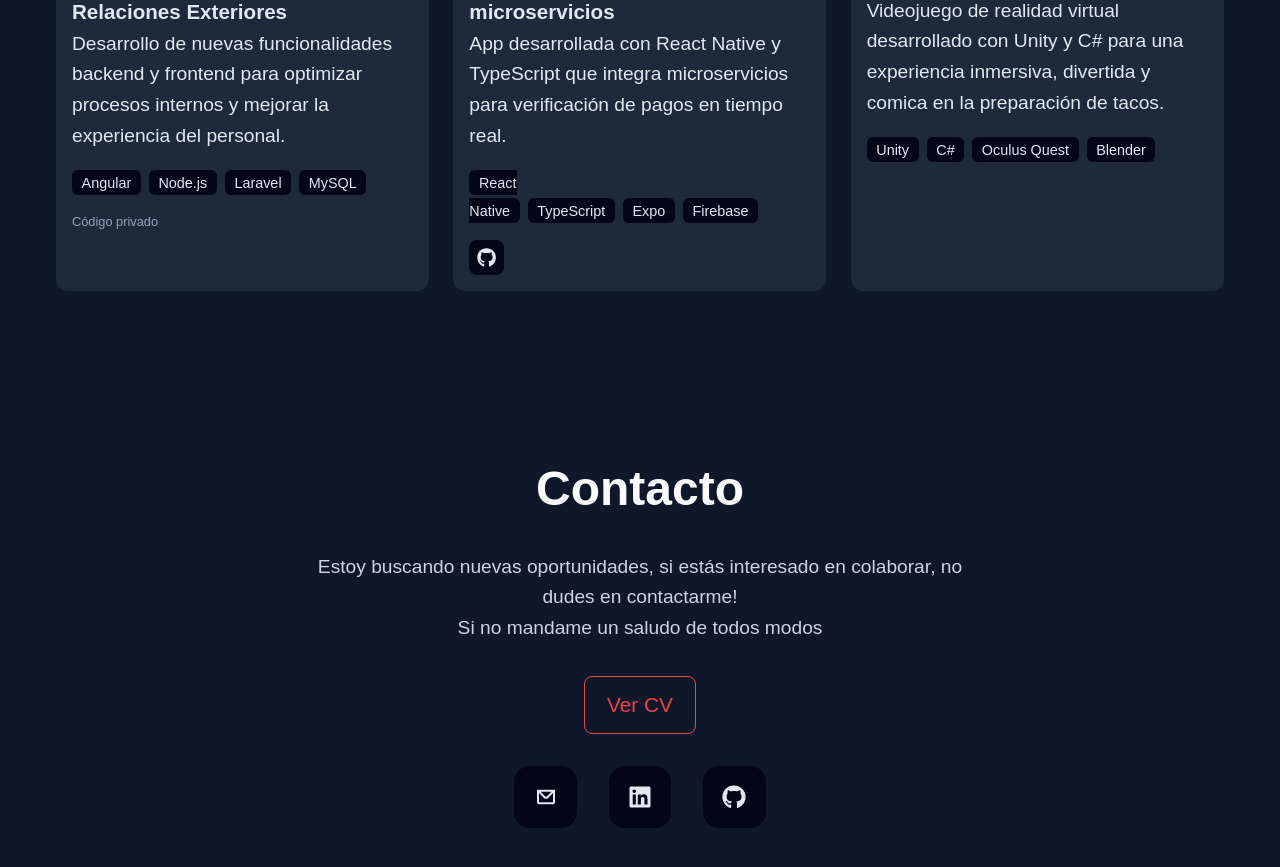
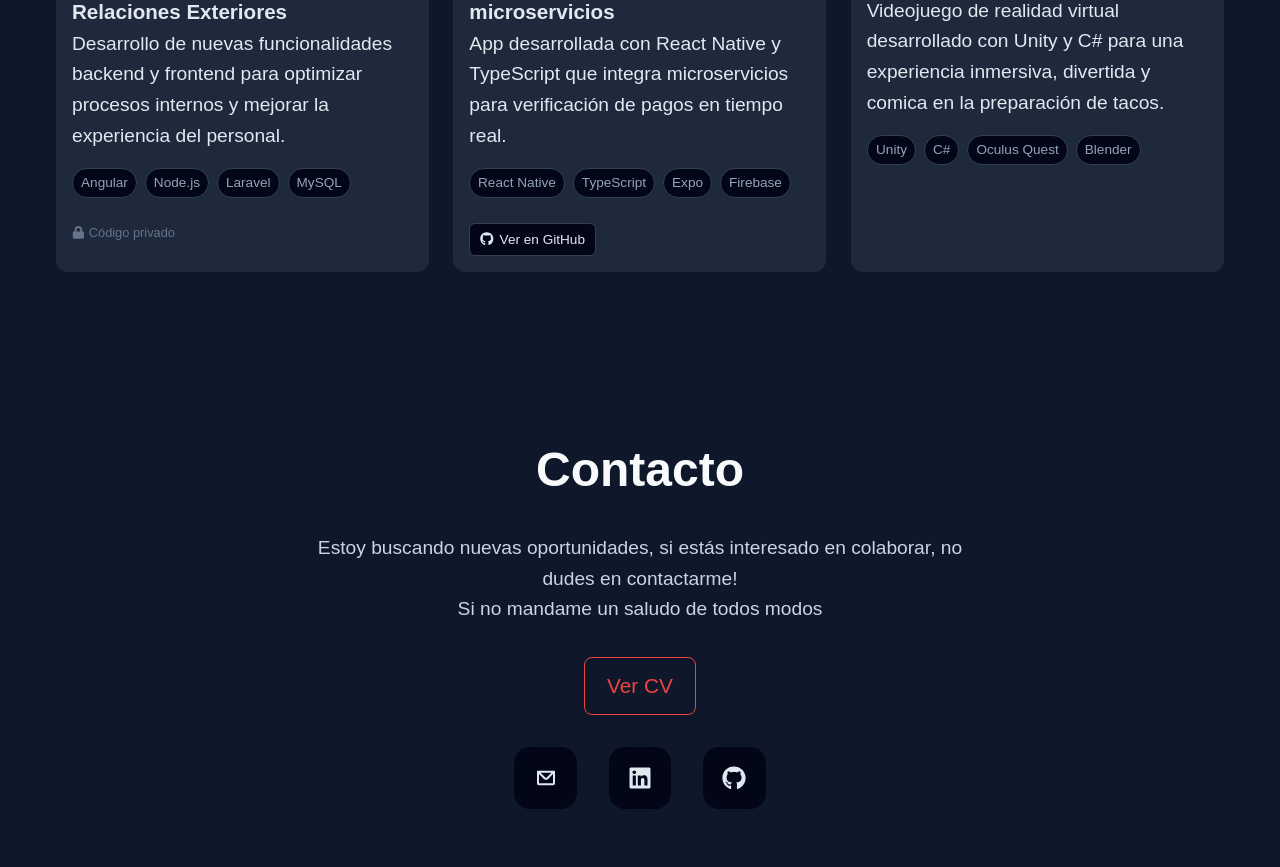
Before and after one commit to Raf-dotmx/omv1, a React (Vite) app: page / in a window 1280 px wide. Shown: the part 1900-2767 px from the top of the page. Built offline with nearby package versions, Linux system fonts and the light colour scheme; a web font is replaced by a local one.

Commit message:
Cambio de titulo html y cambios en los cards de proyectos

```diff
--- a/index.html
+++ b/index.html
@@ -3,9 +3,9 @@
   <head>
     <meta charset="UTF-8" />
 
-    <title>Osvaldo Martinez | Fullstack Developer en México (Angular, React, Node.js)</title>
+    <title>Osvaldo Martinez Fullstack Developer</title>
 
-    <meta name="description" content="Fullstack Developer en México especializado en Angular, React y Node.js. Desarrollo aplicaciones web escalables, eficientes y mantenibles." />
+    <meta name="description" content="Portfolio de Osvaldo Martinez, ingeniero de software fullstack de Mérida, Yucatán. Angular, React, Node.js." />
 
     <meta name="viewport" content="width=device-width, initial-scale=1.0" />
 
--- a/src/components/Proyectos.tsx
+++ b/src/components/Proyectos.tsx
@@ -1,5 +1,5 @@
 import projects, {type Project} from "../data/projects";
-import { FaGithub } from "react-icons/fa";
+import { FaGithub, FaLock } from "react-icons/fa";
 
 function Proyectos() {
     return (
@@ -23,15 +23,19 @@ function Proyectos() {
               ))}
             </div>
 
+            <hr className="links-divider" />
+
             <div className="links">
               {project.github && (
                 <a href={project.github} target="_blank" rel="noreferrer" className="icon-link" title="Github Repo">
-                  <FaGithub />
+                  <FaGithub /> Ver en GitHub
                 </a>
               )}
 
               {project.private && (
-                <span className="private">Código privado</span>
+                <span className="private">
+                  <FaLock /> Código privado
+                </span>
               )}
             </div>
 
--- a/src/index.css
+++ b/src/index.css
@@ -255,7 +255,7 @@ a:hover {
 }
 
 .subtitle {
-  color: #cbd5e1; /* Mejor contraste */
+  color: #cbd5e1;
   margin-bottom: 2rem;
 }
 
@@ -308,29 +308,42 @@ section {
 }
 
 .techs {
-  margin-top: 1rem;
+  display: flex;
+  flex-wrap: wrap;
+  gap: 0.5rem;
+  margin-bottom: 12px;
 }
 
 .techs span {
   background: #020617;
-  padding: 0.3rem 0.6rem;
-  margin-right: 0.5rem;
-  border-radius: 6px;
-  font-size: 0.9rem;
+  color: #94a3b8;
+  padding: 3px 8px;
+  border-radius: 20px;
+  font-size: 0.85rem;
+  border: 1px solid #334155;
   transition: all 0.3s ease;
   cursor: default;
+  white-space: nowrap
 }
 
 .techs span:hover {
   background: #ef4444;
   color: white;
+  border-color: #ef4444;
   transform: translateY(-2px);
 }
 
 .links {
-  margin-top: 1rem;
+  margin-top: 0;
   display: flex;
+  align-items: center;
   gap: 1rem;
+}
+
+.links-divider {
+  border: none;
+  border-top: 1px solid #1e293b;
+  margin: 12px 0;
 }
 
 .links a {
@@ -339,19 +352,21 @@ section {
 }
 
 .icon-link {
-  display: inline-flex;
+ display: inline-flex;
   align-items: center;
-  justify-content: center;
+  gap: 6px;
   background: #020617;
-  padding: 0.5rem;
-  border-radius: 8px;
-  font-size: 1.2rem;
+  padding: 5px 10px;
+  border-radius: 6px;
+  font-size: 0.85rem;
   color: #e2e8f0;
+  border: 1px solid #334155;
   transition: all 0.3s ease;
 }
 
 .icon-link:hover {
   background: #ef4444;
+  border-color: #ef4444;
   color: white;
   transform: translateY(-3px);
 }
@@ -423,8 +438,11 @@ section {
 }
 
 .private {
-  color: #94a3b8;
+  color: #64748b;
   font-size: 0.8rem;
+  display: inline-flex;
+  align-items: center;
+  gap: 4px;
 }
 
 @media (max-width: 768px) {
```
